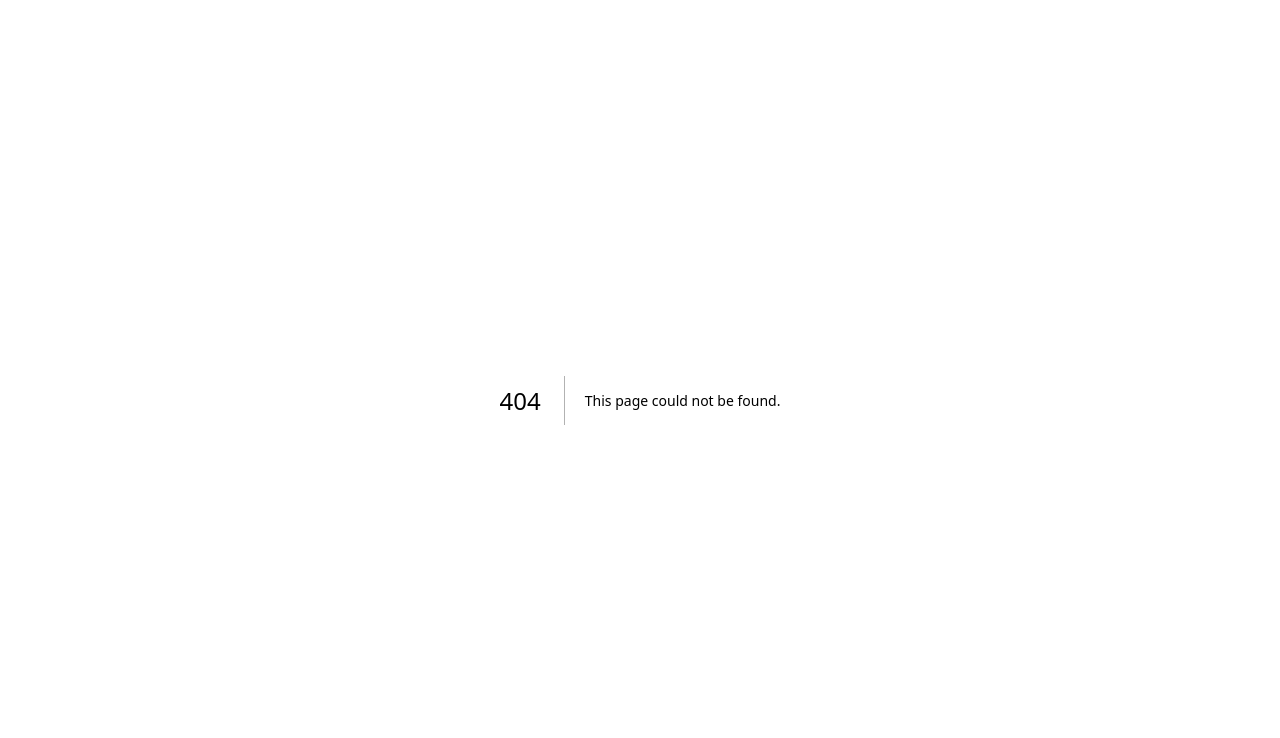
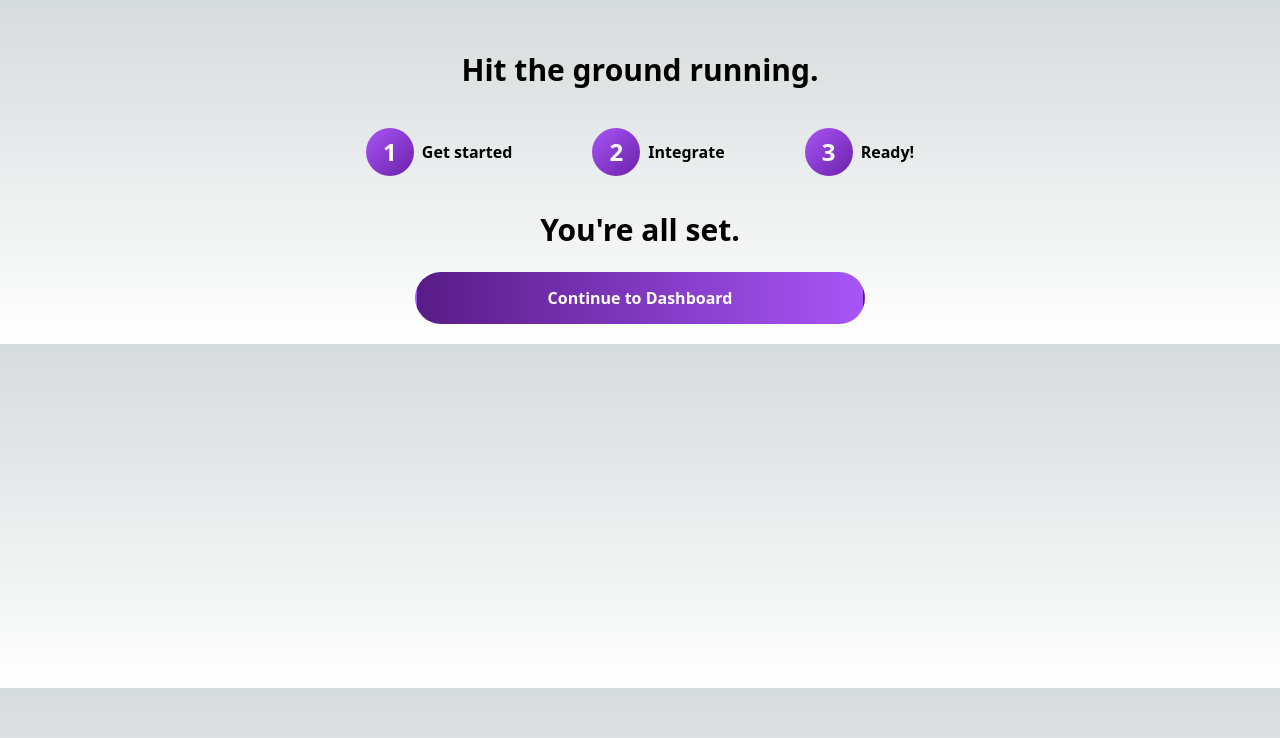
Before and after one commit to akinloluwami/logdrop, a Next.js app: page /onboarding/ready in a window 1280 px wide. Before the commit this address had no page. Shown: the top 738 px of the page. Built offline with nearby package versions, Linux system fonts and the light colour scheme.

Commit message:
initial commit

```diff
--- /dev/null
+++ b/pages/onboarding/ready.tsx
@@ -0,0 +1,22 @@
+import OnboardingLayout from "@/layouts/Onboarding";
+import Link from "next/link";
+import React from "react";
+
+const Ready = () => {
+  return (
+    <OnboardingLayout>
+      <div className="flex flex-col itesm-center">
+        <h3 className="text-center text-3xl font-semibold mt-4">
+          You're all set.
+        </h3>
+        <Link href={"/dashboard"}>
+          <button className="mt-6 w-[450px] font-semibold rounded-full bg-gradient-to-r from-purple-900 to-purple-500 py-3 text-white transition-colors border-2 border-transparent hover:border-white/40">
+            Continue to Dashboard
+          </button>
+        </Link>
+      </div>
+    </OnboardingLayout>
+  );
+};
+
+export default Ready;
```
